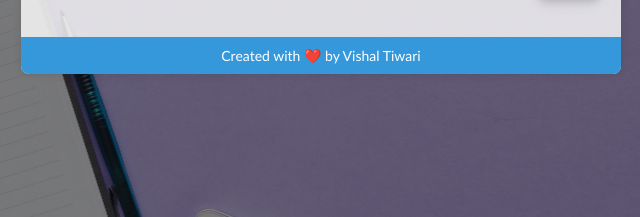
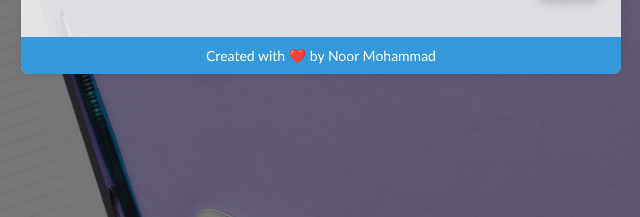
Before and after one commit to Noor963692/TAIRP, a plain HTML site: page TODOLIST/index.html in a window 1280 px wide. Shown: the part 236-453 px from the top of the page, 319-959 px from the left. Drawn offline with Linux system fonts and the light colour scheme.

Commit message:
Update index.html

```diff
--- a/TODOLIST/index.html
+++ b/TODOLIST/index.html
@@ -19,7 +19,7 @@
         <ul id="taskList" onclick="taskListClick(event)"></ul>
     </div>
     <footer>
-        <p>Created with ❤️ by Vishal Tiwari</p>
+        <p>Created with ❤️ by Noor Mohammad</p>
     </footer>
     </div>
     <script src="script.js"></script>
```
